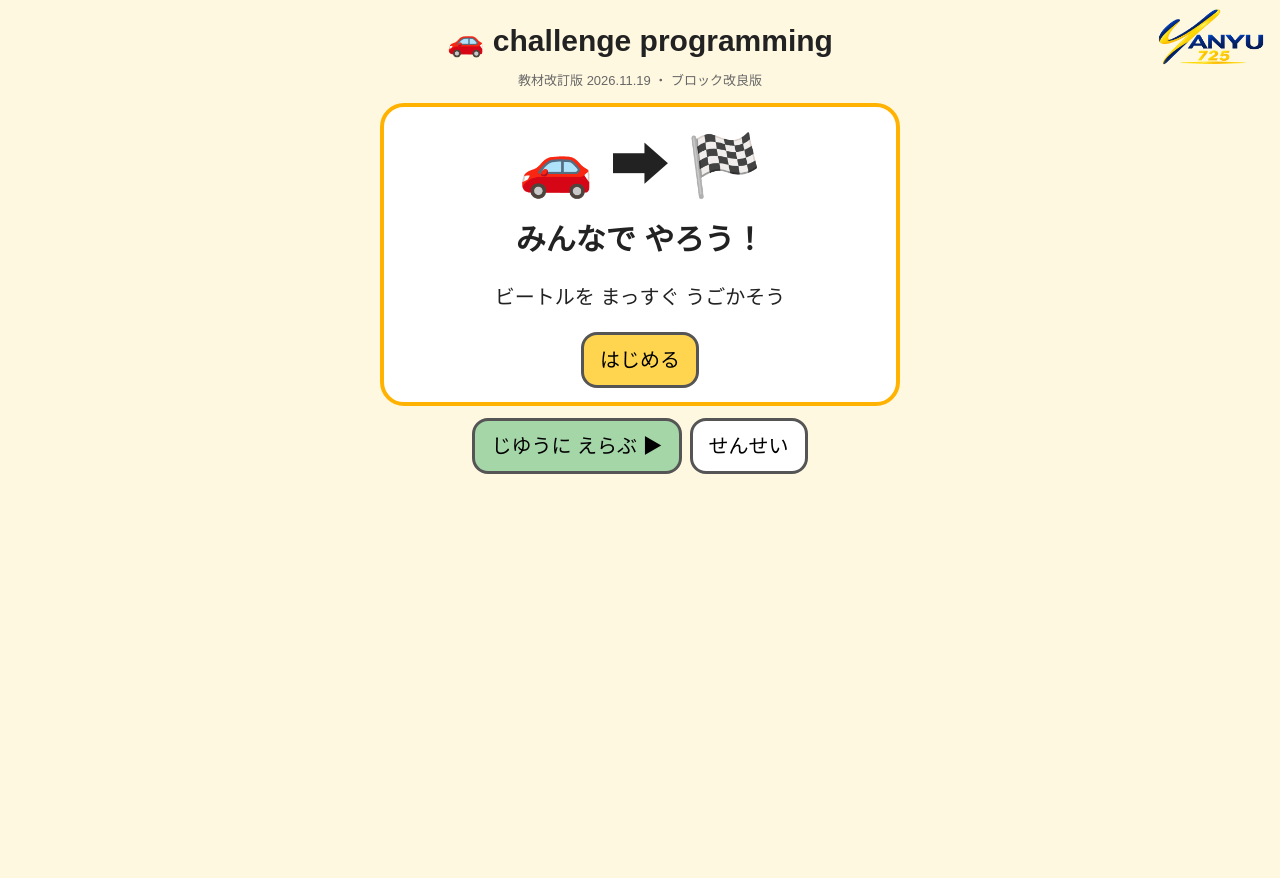
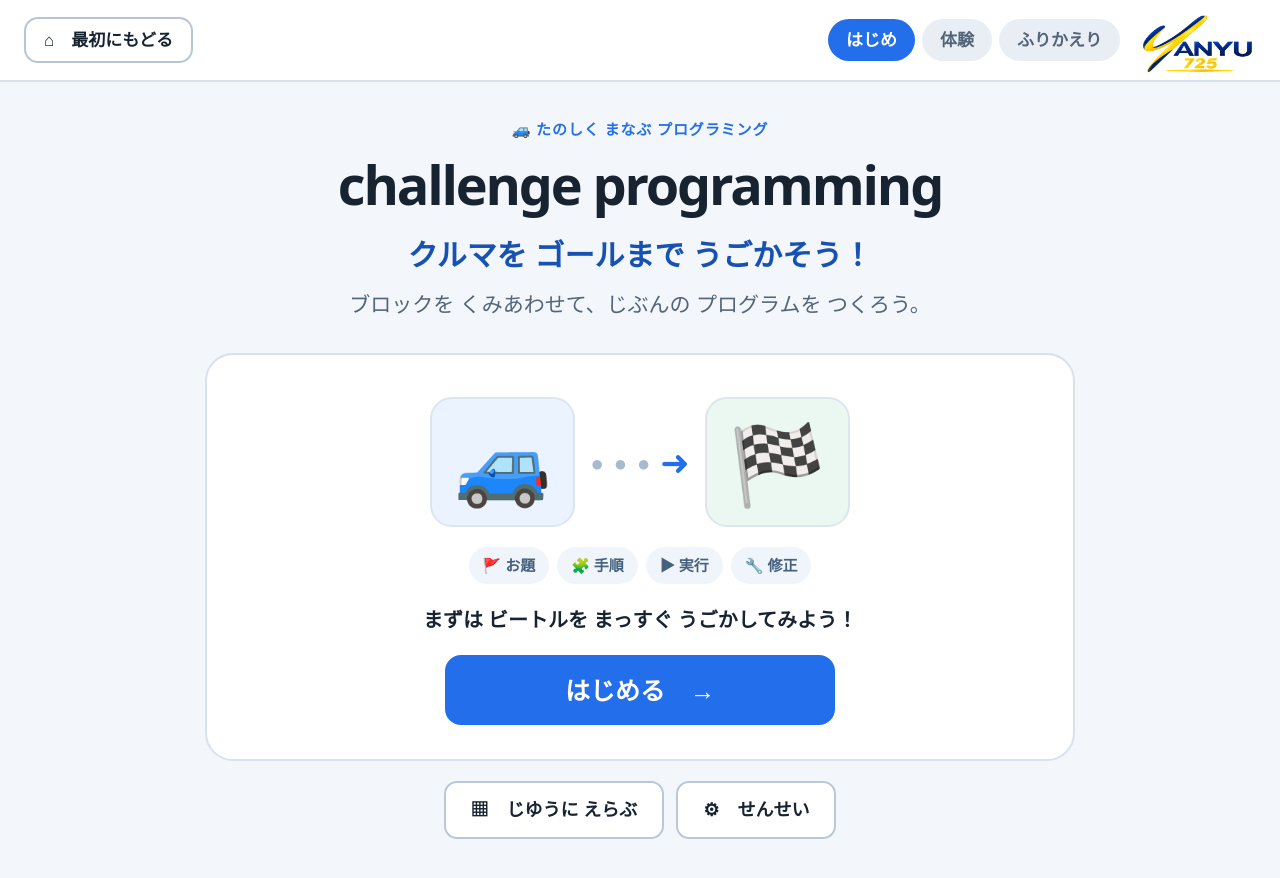
Before and after one commit to YANYU725/ChallengeProgramming, a plain HTML site: page index.html in a window 1280 px wide. Before the commit the page ends 800 px from the top, so only its background shows below. Drawn offline with Linux system fonts and the light colour scheme.

Commit message:
Add files via upload

```diff
--- a/index.html
+++ b/index.html
@@ -4,11 +4,11 @@
 <meta charset="utf-8">
 <meta name="viewport" content="width=device-width,initial-scale=1">
 <title>challenge programming</title>
-<link rel="stylesheet" href="style.css?v=20261119d">
+<link rel="stylesheet" href="style.css?v=20261119where1">
 </head>
 <body>
-<div class="brand"><img src="yanyu725-logo.png" width="115" style="display:block;width:115px;max-width:100%;height:auto" alt="YANYU725" onerror="this.style.display='none';this.nextElementSibling.style.display='block'"><span class="brand-fallback" style="display:none">YANYU725</span></div>
+<header class="site-header"><button class="back-home" data-a="scr" data-v="top">⌂　最初にもどる</button><nav id="site-nav" class="site-nav"><button data-a="scr" data-v="top" data-nav="top">はじめ</button><button data-a="scr" data-v="choose" data-nav="choose">体験</button><button data-a="scr" data-v="reflect" data-nav="reflect">ふりかえり</button></nav><div class="brand"><img src="yanyu725-logo.png" width="115" style="display:block;width:115px;max-width:100%;height:auto" alt="YANYU725" onerror="this.style.display='none';this.nextElementSibling.style.display='block'"><span class="brand-fallback" style="display:none">YANYU725</span></div></header>
 <div id="app"></div>
-<script src="script.js?v=20261119d"></script>
+<script src="script.js?v=20261119where1"></script>
 </body>
 </html>
--- a/script.js
+++ b/script.js
@@ -43,11 +43,11 @@ function solvable(s){const m=s.m,C=m[0].length,ps=[];let st;
 [ACT.beetle.c,...ACT.beetle.st].forEach((s,i)=>solvable(s)||console.warn('解答なしのマップ:',i));
 
 /* ---- 画面 ---- */
-function show(){({top:scrTop,choose:scrChoose,play:scrPlay,reflect:scrReflect,rec:scrRec})[S.scr]()}
+function show(){({top:scrTop,choose:scrChoose,play:scrPlay,reflect:scrReflect,rec:scrRec})[S.scr]();const nav=document.querySelector('#site-nav');if(nav)nav.querySelectorAll('[data-nav]').forEach(b=>b.classList.toggle('active',b.dataset.nav===S.scr));}
 function scrTop(){
- A.innerHTML=`<h1>🚗 challenge programming</h1><p class="version-note">教材改訂版 2026.11.19 ・ ブロック改良版</p>
- <div class="card" style="max-width:520px;margin:12px auto"><div class="ic">🚗 ➡ 🏁</div><h2>みんなで やろう！</h2><p>ビートルを まっすぐ うごかそう ${done('beetle-c')?'✔':''}</p><button class="p" data-a="go" data-i="beetle" data-s="c">はじめる</button></div>
- <div class="row"><button class="g" data-a="scr" data-v="choose">じゆうに えらぶ ▶</button><button data-a="scr" data-v="rec">せんせい</button></div>`}
+ A.innerHTML=`<div class="hero-intro"><div class="hero-kicker">🚙 たのしく まなぶ プログラミング</div><h1>challenge programming</h1><h2>クルマを ゴールまで うごかそう！</h2><p>ブロックを くみあわせて、じぶんの プログラムを つくろう。</p></div>
+ <section class="hero-card"><div class="hero-route"><div class="hero-icon hero-car">🚙</div><div class="hero-track"><span>●</span><span>●</span><span>●</span><span>➜</span></div><div class="hero-icon hero-goal">🏁</div></div><div class="hero-flow"><span>🚩 お題</span><span>🧩 手順</span><span>▶ 実行</span><span>🔧 修正</span></div><p class="hero-prompt">まずは ビートルを まっすぐ うごかしてみよう！ ${done('beetle-c')?'✔':''}</p><button class="primary-action" data-a="go" data-i="beetle" data-s="c">はじめる　→</button></section>
+ <div class="home-actions"><button class="secondary-action" data-a="scr" data-v="choose">▦　じゆうに えらぶ</button><button class="secondary-action" data-a="scr" data-v="rec">⚙　せんせい</button></div>`}
 function scrChoose(){
  A.innerHTML=`<h1>すきな ものを えらぼう！</h1><div class="cards">`+Object.keys(ACT).map(k=>`<div class="card"><div class="ic">${ACT[k].ic}</div><h2>${ACT[k].n}</h2><div class="row">${[0,1,2].map(i=>`<button class="p" data-a="go" data-i="${k}" data-s="${i}">${i+1} ${LAB[i]}${done(k+'-'+i)?' ✔':''}</button>`).join('')}</div></div>`).join('')+`</div>
  <div class="row"><button data-a="scr" data-v="top">◀ もどる</button><button class="g" data-a="scr" data-v="reflect">📝 ふりかえり</button></div>`}
@@ -133,7 +133,7 @@ function csv(){const q=v=>'"'+String(v).replace(/"/g,'""')+'"',L=[['教材','ス
  const a=document.createElement('a');a.href=URL.createObjectURL(new Blob(['\ufeff'+L.join('\r\n')],{type:'text/csv'}));a.download='challenge_programming.csv';document.body.append(a);a.click();a.remove();setTimeout(()=>URL.revokeObjectURL(a.href),3000)}
 
 /* ---- イベント ---- */
-A.onclick=e=>{const b=e.target.closest('[data-a]');if(!b||b.disabled)return;const d=b.dataset,i=+d.i;
+document.onclick=e=>{const b=e.target.closest('[data-a]');if(!b||b.disabled)return;const d=b.dataset,i=+d.i;
  switch(d.a){
  case 'scr':stopRun();S.running=false;if(d.v=='reflect')S.rf={a:[]};S.scr=d.v;show();break;
  case 'go':go(d.i,d.s=='c'?'c':+d.s);break;
--- a/style.css
+++ b/style.css
@@ -118,3 +118,30 @@ td,th{border:2px solid #999;padding:4px 8px;text-align:center}
 .pal .codeblock{clip-path:polygon(0 9px,26px 9px,26px 3px,30px 0,56px 0,60px 3px,60px 9px,100% 9px,100% 100%,60px 100%,60px calc(100% - 9px),56px calc(100% - 12px),30px calc(100% - 12px),26px calc(100% - 9px),26px 100%,0 100%)!important;border:0!important;border-radius:0!important;min-height:69px;padding:18px 17px 14px!important;margin:0!important;box-shadow:none!important}
 .pal .codeblock:before,.pal .codeblock:after{display:none!important}
 @media(max-width:650px){.program-row{flex-wrap:nowrap!important;min-height:69px}.stack-block{flex-basis:auto!important}.block-actions{margin-left:0!important}.block-actions button{min-width:34px;min-height:40px;padding:2px 4px;font-size:15px}}
+
+/* WhereData-inspired unified interface */
+:root{--blue:#236eeb;--ink:#172331;--muted:#63748a;--line:#d8e1ec;--canvas:#f3f6fa}
+body{background:var(--canvas);color:var(--ink);font-family:system-ui,"Hiragino Kaku Gothic ProN","BIZ UDPGothic",sans-serif;font-size:18px;line-height:1.55}
+.site-header{height:82px;background:#fff;border-bottom:2px solid var(--line);display:flex;align-items:center;gap:16px;padding:10px 160px 10px 24px;position:relative}
+.site-header button{min-height:42px;min-width:0;border:0;background:#e9eef5;border-radius:24px;padding:8px 18px;color:#52647a;font-size:17px;font-weight:700}
+.site-header .back-home{background:#fff;border:2px solid #b6c6d8;border-radius:14px;color:var(--ink)}
+.site-nav{display:flex;gap:7px;margin-left:auto;align-items:center}
+.site-header .site-nav button.active{background:var(--blue);color:white}
+.brand{position:absolute!important;right:23px!important;top:14px!important;width:120px!important;max-width:120px!important;min-height:0!important}
+.brand img{width:120px!important;max-width:100%!important;height:auto!important}
+#app{max-width:1120px;padding:26px 18px 60px}
+h1{font-size:clamp(28px,4vw,44px);margin:4px 0 14px;letter-spacing:-.03em}h2{font-size:clamp(22px,3vw,30px);margin:10px 0;color:#1752b2}
+button{border:2px solid #b8c7d9;border-radius:13px;background:white;color:var(--ink);font-weight:700;transition:background .15s,transform .15s}
+button:not(:disabled):active{transform:scale(.98)}button.p,button.g,.primary-action{background:var(--blue);border-color:var(--blue);color:#fff}button.r{background:#fff0f0;border-color:#edb8b8}
+.card,.box,.stage,.ed,.task{background:#fff;border:2px solid var(--line);border-radius:22px;box-shadow:none}
+.card{padding:24px}.cards{gap:18px}.task{padding:14px 20px;font-size:22px}.stage,.ed{padding:18px}
+.steps{gap:10px;margin:16px 0}.steps span{border:0;background:#e6ecf4;color:#516278;padding:8px 16px;opacity:1}.steps span.on{background:#dceaff;color:#1556bd}
+.box{border-width:2px;padding:18px}.box.ok{border-color:#7dcda1}.refkeywords>div{border:2px solid var(--line);border-radius:16px;padding:15px 8px}.reflect-key strong{background:#e9f1ff;border-color:#c3d7f5;color:#1752b2}
+.opt button.sel{background:#dbeafe;border-color:var(--blue);color:#164ca6}
+.hero-intro{text-align:center;padding:10px 0 16px}.hero-intro h1{margin:2px 0 0;font-size:clamp(30px,5vw,54px);letter-spacing:-.04em}.hero-intro h2{margin:5px 0 10px}.hero-intro p{margin:4px auto 8px;color:#536579;font-size:clamp(16px,2vw,21px)}.hero-kicker{color:#236eeb;font-weight:800;font-size:15px;letter-spacing:.06em}
+.hero-card{max-width:870px;margin:8px auto 0;background:#fff;border:2px solid var(--line);border-radius:28px;padding:30px 30px 34px;text-align:center}
+.hero-route{display:flex;justify-content:center;align-items:center;gap:15px;padding:12px 0 20px}.hero-icon{width:145px;height:130px;display:grid;place-items:center;font-size:78px;border:2px solid #dce5f0;border-radius:22px;background:#f3f7fd}.hero-car{background:#eaf3ff}.hero-goal{background:#eaf8f1}.hero-track{display:flex;align-items:center;gap:10px;color:#a7b9cf;font-size:22px}.hero-track span:last-child{color:var(--blue);font-size:35px}
+.hero-flow{display:flex;justify-content:center;gap:8px;flex-wrap:wrap}.hero-flow span{padding:7px 14px;border-radius:20px;background:#f0f5fb;color:#45617d;font-size:15px;font-weight:800}.hero-prompt{font-weight:700;font-size:20px;margin:20px 0}.primary-action{font-size:25px;min-width:min(100%,390px);min-height:70px;border-radius:16px}
+.home-actions{display:flex;justify-content:center;gap:12px;margin:20px auto}.secondary-action{padding:12px 25px;min-height:58px}
+.version-note{font-size:12px;color:#718096}
+@media(max-width:700px){.site-header{height:auto;min-height:74px;padding:8px 88px 8px 10px;gap:6px;flex-wrap:wrap}.site-header button{font-size:12px!important;padding:7px 9px!important;min-height:35px!important}.site-nav{margin-left:0;gap:3px}.brand{right:8px!important;top:15px!important;width:75px!important;max-width:75px!important}.brand img{width:75px!important}#app{padding:16px 12px 35px}h1{padding-top:0!important}.hero-card{padding:20px 12px}.hero-route{gap:6px}.hero-icon{width:95px;height:94px;font-size:53px}.hero-track{gap:2px;font-size:10px}.hero-track span:last-child{font-size:24px}.hero-prompt{font-size:17px}.home-actions{flex-wrap:wrap}.secondary-action{font-size:16px}.hero-flow span{font-size:12px;padding:6px 9px}}
```
